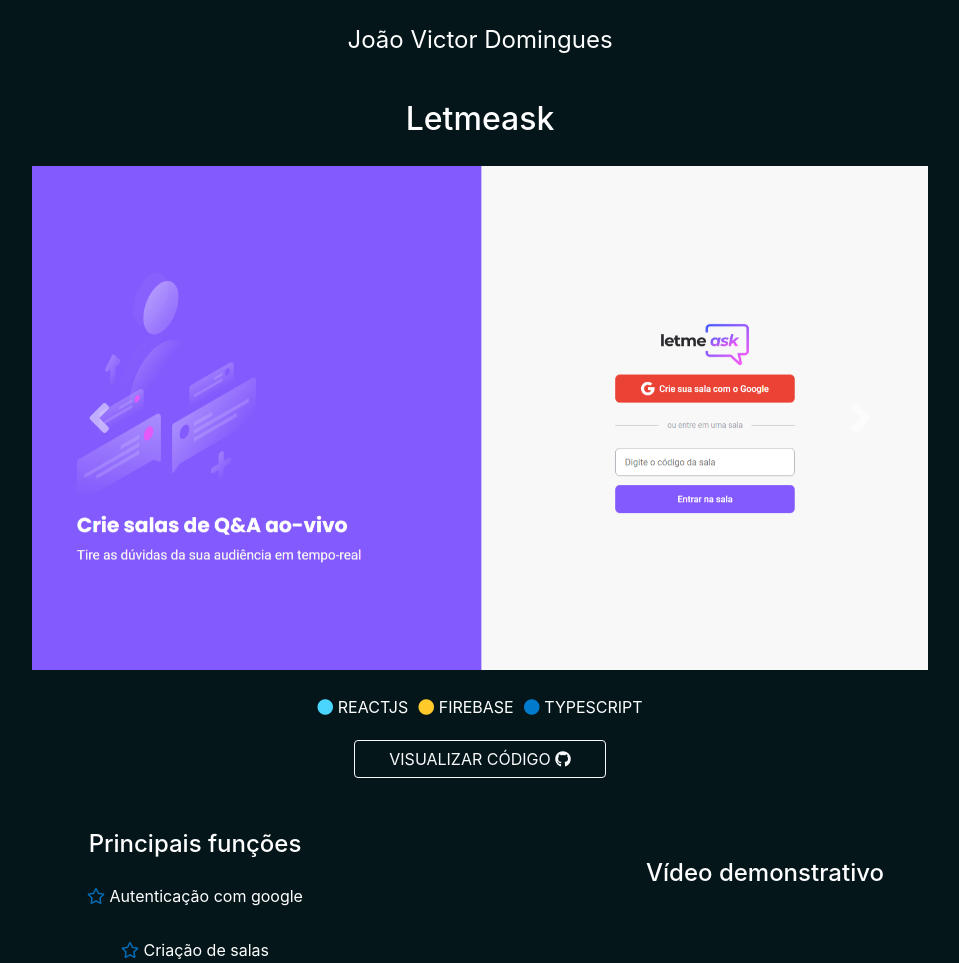
After one commit to joaov-rizzardo/portfolio, a PHP site: page /letmeask.html in a window 1280 px wide. The commit adds this page. Shown: the top 963 px of the page, without its empty margins (160-1119 px from the left). Run offline with PHP 8.4, Linux system fonts and the light colour scheme; some libraries are stand-ins or nearby versions; grey boxes are pictures that could not be loaded.

Commit message:
Add files via upload

```diff
--- a/css/projetos.css
+++ b/css/projetos.css
@@ -72,6 +72,18 @@ body{
      color: #cc6699;
  }
 
+ .react{
+    color: #4ad5fe;
+ }
+
+ .firebase{
+     color: #ffca2a;
+ }
+
+ .typescript{
+    color: #007acc;
+ }
+
  #tecnologias{
     padding-top: 20px;
     padding-bottom: 20px;
--- a/css/style.css
+++ b/css/style.css
@@ -172,6 +172,17 @@ img#fotoPerfil{
     color: #cc6699;
 }
 
+.react{
+    color: #4ad5fe;
+ }
+
+ .firebase{
+     color: #ffca2a;
+ }
+
+ .typescript{
+    color: #007acc;
+ }
 #contato{
     padding-top: 20px;
     background: white;
--- /dev/null
+++ b/letmeask.html
@@ -0,0 +1,147 @@
+<!DOCTYPE html>
+<html lang="pt-br">
+
+<head>
+    <meta charset="UTF-8">
+    <meta http-equiv="X-UA-Compatible" content="IE=edge">
+    <meta name="viewport" content="width=device-width, initial-scale=1, shrink-to-fit=no">
+    <title>Portfólio - João Victor Domigues</title>
+
+    <link rel="stylesheet" href="css/projetos.css">
+    <link rel="stylesheet" href="css/style.css">
+    <link rel="stylesheet" href="https://maxcdn.bootstrapcdn.com/bootstrap/4.0.0/css/bootstrap.min.css"
+        integrity="sha384-Gn5384xqQ1aoWXA+058RXPxPg6fy4IWvTNh0E263XmFcJlSAwiGgFAW/dAiS6JXm" crossorigin="anonymous">
+    <script src="https://code.jquery.com/jquery-3.2.1.slim.min.js"
+        integrity="sha384-KJ3o2DKtIkvYIK3UENzmM7KCkRr/rE9/Qpg6aAZGJwFDMVNA/GpGFF93hXpG5KkN"
+        crossorigin="anonymous"></script>
+    <script src="https://cdnjs.cloudflare.com/ajax/libs/popper.js/1.12.9/umd/popper.min.js"
+        integrity="sha384-ApNbgh9B+Y1QKtv3Rn7W3mgPxhU9K/ScQsAP7hUibX39j7fakFPskvXusvfa0b4Q"
+        crossorigin="anonymous"></script>
+    <script src="https://maxcdn.bootstrapcdn.com/bootstrap/4.0.0/js/bootstrap.min.js"
+        integrity="sha384-JZR6Spejh4U02d8jOt6vLEHfe/JQGiRRSQQxSfFWpi1MquVdAyjUar5+76PVCmYl"
+        crossorigin="anonymous"></script>
+    <link rel="stylesheet" href="https://cdnjs.cloudflare.com/ajax/libs/font-awesome/5.15.4/css/all.min.css"
+        integrity="sha512-1ycn6IcaQQ40/MKBW2W4Rhis/DbILU74C1vSrLJxCq57o941Ym01SwNsOMqvEBFlcgUa6xLiPY/NS5R+E6ztJQ=="
+        crossorigin="anonymous" referrerpolicy="no-referrer" />
+
+    <link rel="stylesheet" href="https://use.fontawesome.com/releases/v5.3.1/css/all.css"
+        integrity="sha384-mzrmE5qonljUremFsqc01SB46JvROS7bZs3IO2EmfFsd15uHvIt+Y8vEf7N7fWAU" crossorigin="anonymous">
+
+    <script src="js/projetos.js" defer></script>
+
+    <script src="https://code.jquery.com/jquery-3.3.1.min.js"
+        integrity="sha256-FgpCb/KJQlLNfOu91ta32o/NMZxltwRo8QtmkMRdAu8=" crossorigin="anonymous"></script>
+    <link rel="icon" href="img/code-solid.svg">
+
+
+</head>
+
+<body style="background: #04161a;">
+    <header>
+        <nav class="fixed-top text-center" id="navegacao-biblioteca">
+            <a href="index.html">João Victor Domingues</a>
+        </nav>
+    </header>
+
+    <section id="fotos">
+        <div>
+            <h2>Letmeask</h2>
+        </div>
+        <div class="d-flex justify-content-center">
+            <div id="carousel-projeto" class="carousel slide" data-ride="carousel">
+                <div class="carousel-inner">
+                    <div class="carousel-item active">
+                        <img src="img/letmeask.png" alt="">
+                    </div>
+                    <div class="carousel-item">
+                        <img src="img/letmeask1.png" alt="">
+                    </div>
+
+                    <div class="carousel-item">
+                        <img src="img/letmeask2.png" alt="">
+                    </div>
+
+                    <div class="carousel-item">
+                        <img src="img/letmeask3.png" alt="">
+                    </div>
+
+                    <a href="#carousel-projeto" class="carousel-control-prev" data-slide="prev">
+                        <i class="fas fa-angle-left fa-3x"></i>
+                    </a>
+                    <a href="#carousel-projeto" class="carousel-control-next" data-slide="next">
+                        <i class="fas fa-angle-right fa-3x"></i>
+                    </a>
+                </div>
+            </div>
+    </section>
+
+    <section id="tecnologias" class="d-flex justify-content-center">
+        <div>
+            <div class="d-flex justify-content-center flex-wrap">
+                <span><i class="fas fa-circle react"></i> ReactJS</span>
+                <span><i class="fas fa-circle firebase"></i> Firebase</span>
+                <span><i class="fas fa-circle typescript"></i> Typescript</span>
+
+
+            </div>
+
+            <div class="d-flex justify-content-center">
+                <a class="mt-3 mb-3 btn btn-outline-light w-75" href="https://github.com/joaov-rizzardo/letmeask">Visualizar código <i class="fab fa-github"></i></a>
+            </div>
+
+        </div>
+    </section>
+
+    <div class="container mt-3">
+        <div class="row" id="linha">
+            <div class="col-lg-6">
+                <section id="resumo" class="d-flex justify-content-center">
+                    <div class="text-center">
+                        <h4>Principais funções</h4>
+                    <ul>
+                        <li><i class="far fa-star"></i> Autenticação com google</li>
+                        <li><i class="far fa-star"></i> Criação de salas</li>
+                        <li><i class="far fa-star"></i> Sistema de likes</li>
+                        <li><i class="far fa-star"></i> Marcar perguntar como respondida</li>
+                        <li><i class="far fa-star"></i> Deixar pergunta em destaque</li>
+                        <li><i class="far fa-star"></i> Remover pergunta</li>
+                        <li><i class="far fa-star"></i> Encerrar sala</li>
+                    </ul>
+                    </div>
+                </section>
+            </div>
+
+            <div class="col-lg-6">
+                <section id="video" class="d-flex justify-content-center">
+                    <div class="align-self-center text-center">
+                        <h4>Vídeo demonstrativo</h4>
+                        <iframe width="560" height="315" src="https://www.youtube.com/embed/Cy7YcKIKFgI" title="YouTube video player" frameborder="0" allow="accelerometer; autoplay; clipboard-write; encrypted-media; gyroscope; picture-in-picture" allowfullscreen></iframe>
+                    </div>
+
+                </section>
+            </div>
+        </div>
+    </div>
+
+    <footer class="mt-3 pt-3">
+        <div class="container">
+            <div class="float-left">
+                <h6>&copy; 2021 Copyright - João Victor Domingues</h6>
+            </div>
+
+            <div class="float-right">
+                <a href="https://github.com/joaov-rizzardo"><i class="fab fa-github"></i></a>
+                <a href="https://www.linkedin.com/in/joaov-rizzardo/"><i class="fab fa-linkedin"></i></a>
+                <a href="https://api.whatsapp.com/send?phone=5511956291095"><i class="fab fa-whatsapp"></i></a>
+            </div>
+        </div>
+        <div style="clear: both;"></div>
+
+    </footer>
+
+
+
+
+</body>
+
+</html>
```
Also changed, not shown: index.html (+28 -7 lines), img/letmeask.png (added), img/letmeask1.png (added), img/letmeask2.png (added), img/letmeask3.png (added).
